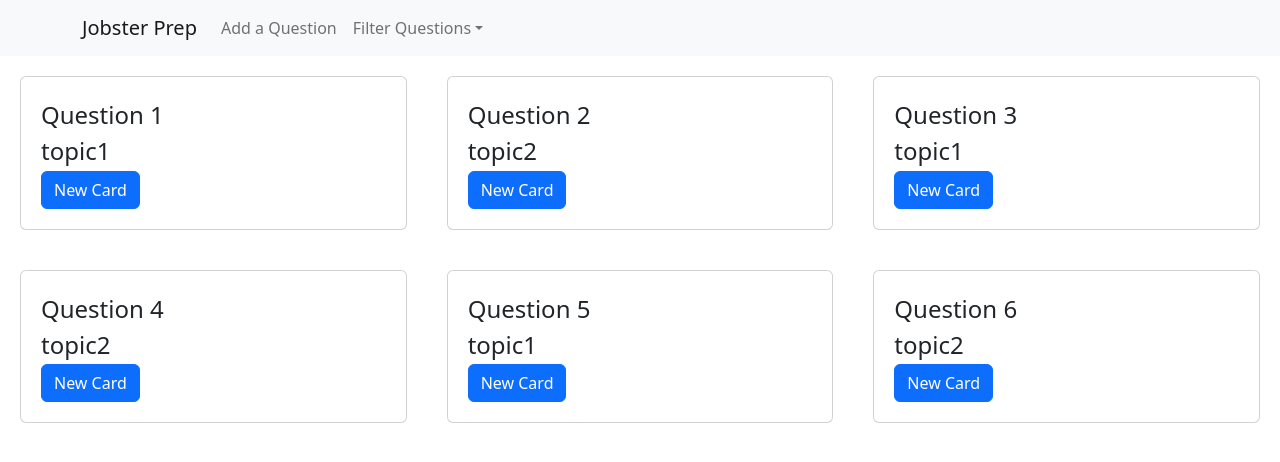
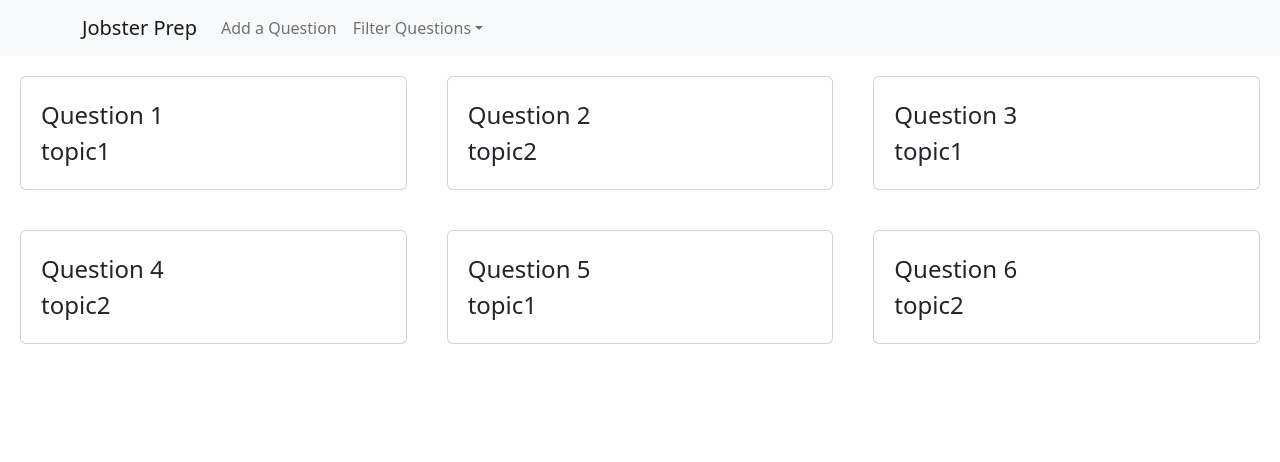
Before and after one commit to jobster-prep/jobster-prep, a React app: page / in a window 1280 px wide. Shown: the top 462 px of the page. Built offline with nearby package versions, Linux system fonts and the light colour scheme.

Commit message:
Revert "bug hunt - revert"
This reverts commit 7630682aa5374b6f4fce76cd013da3fed9e6af30.

```diff
--- a/src/client/App.tsx
+++ b/src/client/App.tsx
@@ -1,5 +1,6 @@
 import React from 'react';
 import CardContainer from '../features/cardContainer/cardContainer';
+import {Counter} from '../features/counter/Counter';
 import Navbar from '../features/navbar/BootstrapNavbar';
 import AlertMessage from '../features/alert/AlertMessage';
 import {useSelector} from 'react-redux';
--- a/src/features/card/Card.tsx
+++ b/src/features/card/Card.tsx
@@ -31,8 +31,8 @@ const Card = (id: string, question: Question) => {
   return (
     <div key={`card${id}`} id={`card${id}`} className="card" onClick={() => dispatch(flip(id))}>
       <div>{flipped ? answer : questionText}</div>
-      <div className="topicDiv">{topic}</div>
       <div>
+        {flipped ? (
           <Button
             className="cardButton"
             aria-label="New Question"
@@ -42,6 +42,9 @@ const Card = (id: string, question: Question) => {
           >
             New Card
           </Button>
+        ) : (
+          <div className="topicDiv">{topic}</div>
+        )}
       </div>
     </div>
   );
--- a/src/features/cardContainer/cardContainer.tsx
+++ b/src/features/cardContainer/cardContainer.tsx
@@ -7,7 +7,7 @@ import {drawFirstCards, fetchCards, filterQuestions} from './cardContainerSlice'
 
 const CardContainer = () => {
   const questions = useSelector((state: RootState) => state.cardContainer.displayedQuestions);
-  const allQuestions = useSelector((state: RootState) => state.cardContainer.allQuestions);
+  const filterOptions = useSelector((state: RootState) => state.filter.filterOptions);
   const dispatch = useDispatch();
 
   // for testing, before database is ready
@@ -17,9 +17,29 @@ const CardContainer = () => {
     dispatch(drawFirstCards());
   }, []);
 
+  useEffect(() => {
+    dispatch(filterQuestions(filterOptions));
+  }, [filterOptions]);
+
   // useEffect(() => {
   //   dispatch(filterQuestions(filterOptions));
   // }, [filterOptions]);
+
+  // look into createAsyncThunk
+  /*
+  useEffect(() => {
+    const getCards = async () => {
+      const cards = await fetch('/questions', {
+        headers: {
+          'Content-Type': 'application/json',
+        },
+      });
+      return cards;
+    };
+    const cards = getCards();
+    dispatch(fetchCards(cards))
+  });
+  */
 
   const cards: ReactElement[] = [];
   for (let i = 0; i < questions.length; i++) {
--- a/src/features/cardContainer/cardContainerSlice.tsx
+++ b/src/features/cardContainer/cardContainerSlice.tsx
@@ -166,7 +166,7 @@ export const cardContainerSlice = createSlice({
       // set flipped to true because flip() flips the card whenever anywhere in the card is clicked
       newQuestion.flipped = true;
       state.displayedQuestions[index] = newQuestion;
-      state.allQuestions.push(oldQuestion);
+      state.filteredQuestions.push(oldQuestion);
       state.filteredQuestions.shift();
     },
 
@@ -181,7 +181,6 @@ export const cardContainerSlice = createSlice({
       state.filteredQuestions = state.allQuestions.filter(
         (el: Question) => action.payload[el.topic]
       );
-
       // check if any currently displayed cards need to be filtered
       // for any cards filtered out of displayedQuestions, also re-add them to the bottom of the deck
       state.displayedQuestions.forEach((el: Question) => {
@@ -193,7 +192,6 @@ export const cardContainerSlice = createSlice({
         (el: Question) => action.payload[el.topic]
       );
       // if a previous filtering made fewer than six questions display, display 6
-      console.log('replenishing');
       while (state.displayedQuestions.length < 6 && state.filteredQuestions[0]) {
         const newQuestion = state.filteredQuestions[0];
         newQuestion.flipped = false;
--- a/src/features/filters/Filters.tsx
+++ b/src/features/filters/Filters.tsx
@@ -1,20 +1,13 @@
 import React from 'react';
-import {useEffect} from 'react';
 import {useSelector, useDispatch} from 'react-redux';
 import {RootState} from '../../app/store';
 import {Question} from '../../types';
 import FilterControl from '../filterControls/FilterControl';
-import {filterQuestions} from '../cardContainer/cardContainerSlice';
 
 const Filters = () => {
   const allQuestions = useSelector((state: RootState) => state.cardContainer.allQuestions);
-  const filterOptions = useSelector((state: RootState) => state.filter.filterOptions);
   const filterStatus = useSelector((state: RootState) => state.filter.filterOptions);
-  const dispatch = useDispatch();
-
-  useEffect(() => {
-    dispatch(filterQuestions(filterOptions));
-  }, [filterOptions]);
+  // state: make filter buttons toggleable
 
   // get all topics from allQuestions
   const topicSet = new Set<string>();
```
Lines whose indentation alone changed are shown as unchanged.
